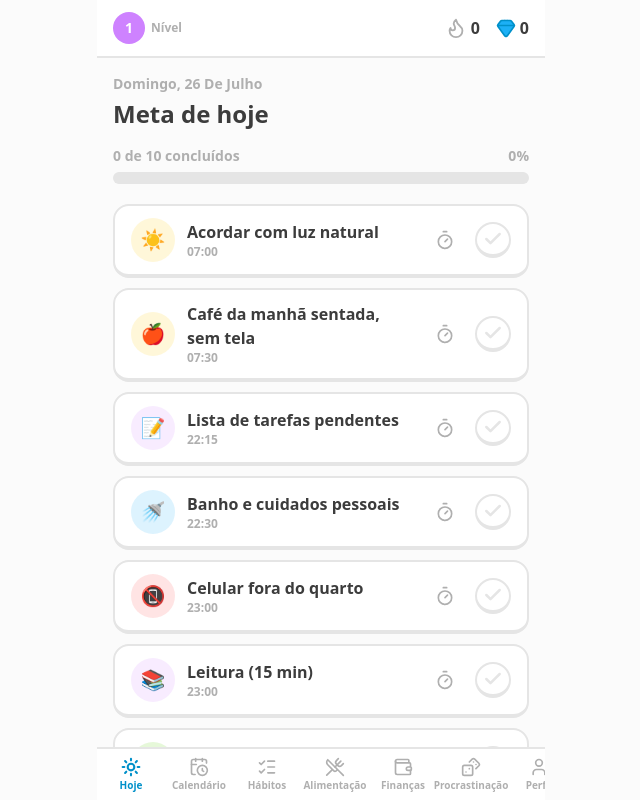
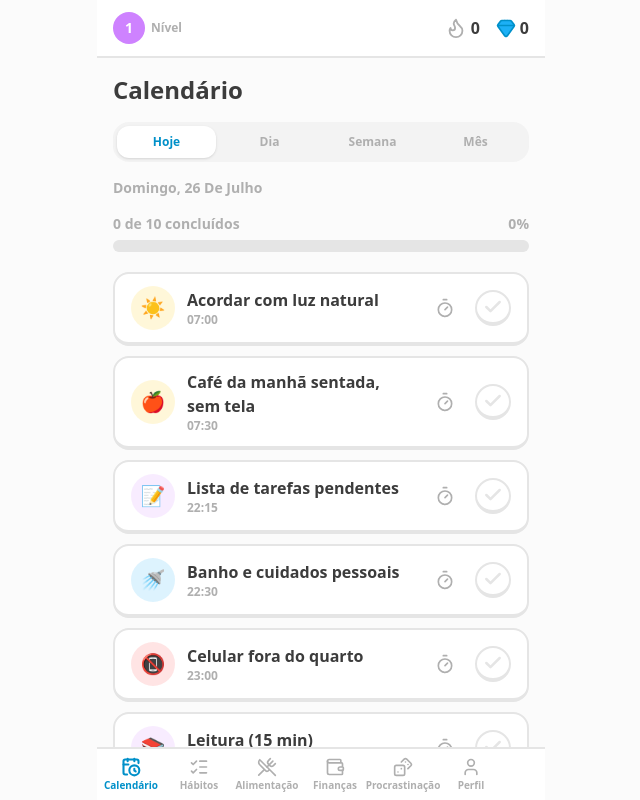
Before and after one commit to luanaraquelfreire-dotcom/App-h-bitos, a React (Vite) app: page / in a window 1280 px wide. Both pictures are taken after typing "Sample" into the empty fields and a click on the button "CONTINUAR". Shown: the top 800 px of the page, without its empty margins (319-959 px from the left). Built offline with nearby package versions, Linux system fonts and the light colour scheme; no server answers; the database is empty.

Commit message:
Mescla Hoje dentro de Calendário
Hoje vira mais uma opção do toggle da Calendário (Hoje/Dia/Semana/
Mês), como padrão de abertura. Menu inferior cai de 7 para 6 abas.

```diff
--- a/src/App.tsx
+++ b/src/App.tsx
@@ -7,7 +7,6 @@ import FoodPage from "./pages/FoodPage";
 import ProfilePage from "./pages/ProfilePage";
 import RoutinePage from "./pages/RoutinePage";
 import TasksPage from "./pages/TasksPage";
-import TodayPage from "./pages/TodayPage";
 import { useHabitStore } from "./store/useHabitStore";
 import { calcXp, currentStreak } from "./utils/gamification";
 
@@ -34,7 +33,7 @@ const ROUTINE_HABITS = [
 ];
 
 function App() {
-  const [tab, setTab] = useState<Tab>("today");
+  const [tab, setTab] = useState<Tab>("calendar");
   const habits = useHabitStore((s) => s.habits);
   const completions = useHabitStore((s) => s.completions);
   const addHabit = useHabitStore((s) => s.addHabit);
@@ -60,7 +59,6 @@ function App() {
     <div className="mx-auto flex min-h-screen max-w-md flex-col bg-[#fbfbfb]">
       <TopBar streak={streak} xp={xp} />
       <main className="flex-1 pb-6">
-        {tab === "today" && <TodayPage />}
         {tab === "calendar" && <CalendarPage />}
         {tab === "habits" && <RoutinePage />}
         {tab === "food" && <FoodPage />}
--- a/src/components/BottomNav.tsx
+++ b/src/components/BottomNav.tsx
@@ -2,21 +2,19 @@ import {
   CalendarClock,
   Dices,
   ListChecks,
-  Sun,
   User,
   UtensilsCrossed,
   Wallet,
 } from "lucide-react";
 
-export type Tab = "today" | "calendar" | "habits" | "tasks" | "food" | "finance" | "profile";
+export type Tab = "calendar" | "habits" | "tasks" | "food" | "finance" | "profile";
 
 interface BottomNavProps {
   active: Tab;
   onChange: (tab: Tab) => void;
 }
 
-const ITEMS: { id: Tab; label: string; icon: typeof Sun }[] = [
-  { id: "today", label: "Hoje", icon: Sun },
+const ITEMS: { id: Tab; label: string; icon: typeof CalendarClock }[] = [
   { id: "calendar", label: "Calendário", icon: CalendarClock },
   { id: "habits", label: "Hábitos", icon: ListChecks },
   { id: "food", label: "Alimentação", icon: UtensilsCrossed },
--- a/src/pages/CalendarPage.tsx
+++ b/src/pages/CalendarPage.tsx
@@ -1,18 +1,20 @@
 import { useState } from "react";
 import AgendaPage from "./AgendaPage";
 import MonthPage from "./MonthPage";
+import TodayPage from "./TodayPage";
 import WeekPage from "./WeekPage";
 
-type View = "day" | "week" | "month";
+type View = "today" | "day" | "week" | "month";
 
 const VIEWS: { id: View; label: string }[] = [
+  { id: "today", label: "Hoje" },
   { id: "day", label: "Dia" },
   { id: "week", label: "Semana" },
   { id: "month", label: "Mês" },
 ];
 
 export default function CalendarPage() {
-  const [view, setView] = useState<View>("day");
+  const [view, setView] = useState<View>("today");
 
   return (
     <div className="px-4 py-4">
@@ -32,6 +34,7 @@ export default function CalendarPage() {
         ))}
       </div>
 
+      {view === "today" && <TodayPage embedded />}
       {view === "day" && <AgendaPage embedded />}
       {view === "week" && <WeekPage embedded />}
       {view === "month" && <MonthPage embedded />}
--- a/src/pages/TodayPage.tsx
+++ b/src/pages/TodayPage.tsx
@@ -8,7 +8,11 @@ import { formatLong, todayKey } from "../utils/date";
 import { goalForHabit, goalProgress } from "../utils/gamification";
 import { memberName } from "../utils/household";
 
-export default function TodayPage() {
+interface TodayPageProps {
+  embedded?: boolean;
+}
+
+export default function TodayPage({ embedded }: TodayPageProps = {}) {
   const habits = useHabitStore((s) => s.habits);
   const completions = useHabitStore((s) => s.completions);
   const goals = useHabitStore((s) => s.goals);
@@ -29,9 +33,11 @@ export default function TodayPage() {
   const ratio = todayHabits.length > 0 ? doneCount / todayHabits.length : 0;
 
   return (
-    <div className="px-4 py-4">
-      <p className="mb-1 text-sm font-bold capitalize text-duo-gray-dark">{formatLong(today)}</p>
-      <h1 className="mb-4 text-2xl font-extrabold text-duo-text">Meta de hoje</h1>
+    <div className={embedded ? "" : "px-4 py-4"}>
+      <p className={`text-sm font-bold capitalize text-duo-gray-dark ${embedded ? "mb-4" : "mb-1"}`}>
+        {formatLong(today)}
+      </p>
+      {!embedded && <h1 className="mb-4 text-2xl font-extrabold text-duo-text">Meta de hoje</h1>}
 
       {todayHabits.length > 0 && (
         <div className="mb-5">
```
